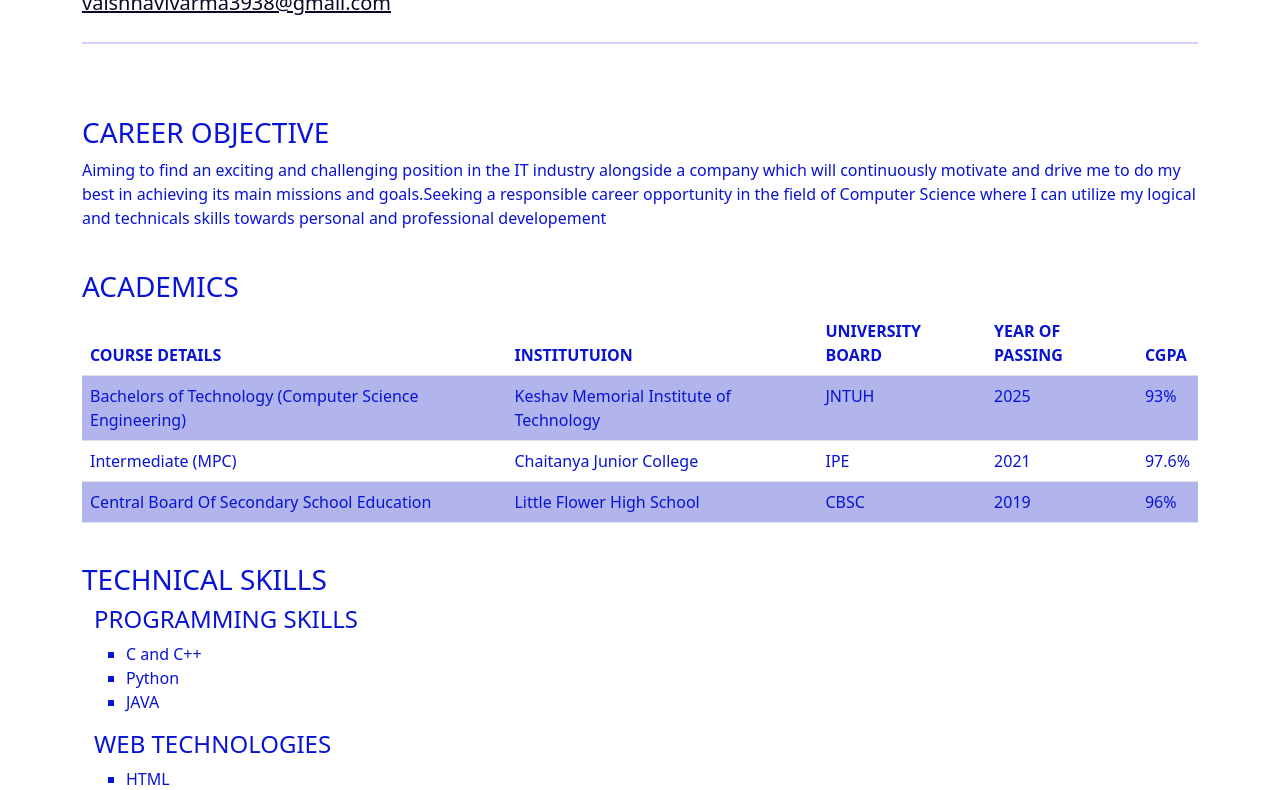
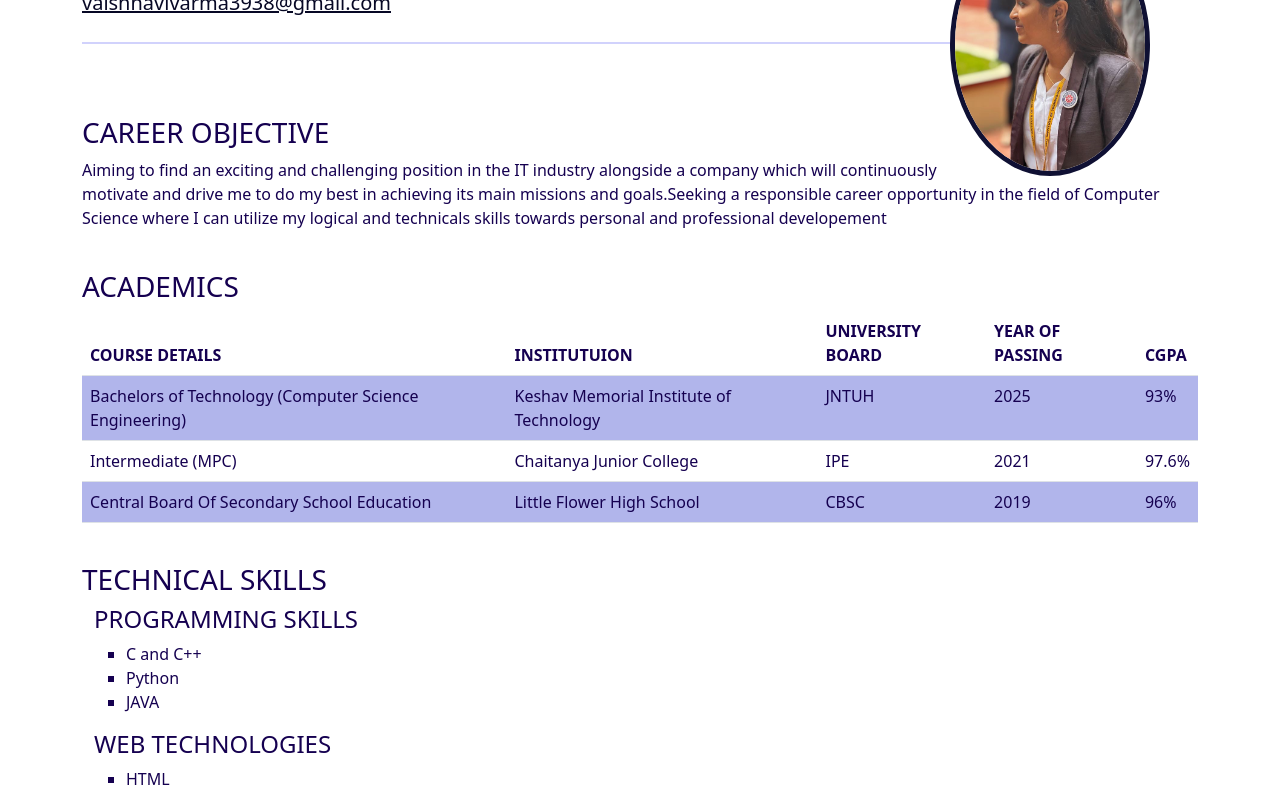
Before and after one commit to varma3005/portfolio, a plain HTML site: page index.html in a window 1280 px wide. Shown: the part 204-994 px from the top of the page. Drawn offline with nearby package versions, Linux system fonts and the light colour scheme.

Commit message:
Update index.html

```diff
--- a/index.html
+++ b/index.html
@@ -46,7 +46,7 @@
       </nav>
 
       <div class="jumbotron mt-3 container">
-        <img class=" me-5 float-end rounded-circle" width="200px" src="profile.jpg" alt="VAISHNAVI VARMA"
+        <img class=" me-5 float-end rounded-circle" width="200px" src="profile.jpeg" alt="VAISHNAVI VARMA"
             style="border:5px solid;border-color:#0f1033;">
         <h1 class="display-4" style="font-weight: 400;">B VAISHNAVI VARMA</h1>
         <p class="lead"><a style="color: #070825;"
@@ -158,7 +158,7 @@
 </body>
 <style>
     * {
-        color: #0913d4;
+        color: #150050;
         font-size: med;
     }
 
```
